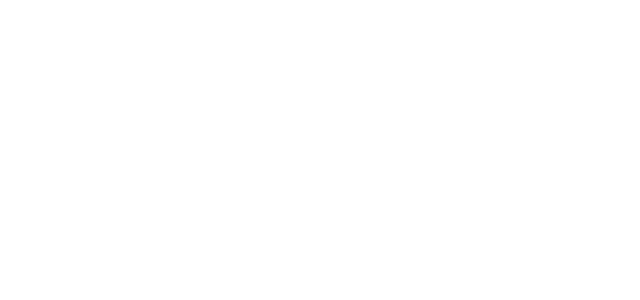
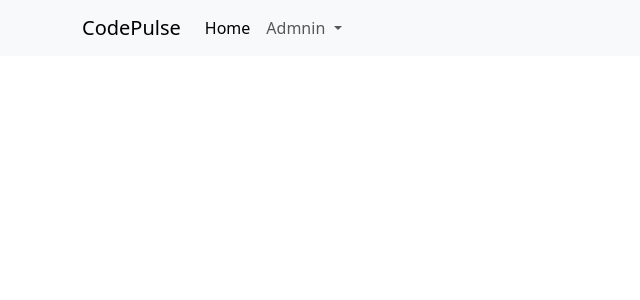
Before and after one commit to leinadbus/FullStackBlog, an Angular app in the folder UI/codepulse/: page / in a window 1280 px wide. Shown: the top 300 px of the page, without its empty margins (0-640 px from the left). Built offline with nearby package versions, Linux system fonts and the light colour scheme.

Commit message:
Added routing to Category list component

```diff
--- a/UI/codepulse/src/app/Core/Components/navbar/navbar.component.html
+++ b/UI/codepulse/src/app/Core/Components/navbar/navbar.component.html
@@ -15,7 +15,7 @@
               Admnin
             </a>
             <ul class="dropdown-menu">
-              <li><a class="dropdown-item" href="#">Categories</a></li>
+              <li><a class="dropdown-item" href="admin/categories">Categories</a></li>
               <!-- <li><a class="dropdown-item" href="#">Another action</a></li>
               <li><hr class="dropdown-divider"></li>
               <li><a class="dropdown-item" href="#">Something else here</a></li> -->
--- a/UI/codepulse/src/app/app-routing.module.ts
+++ b/UI/codepulse/src/app/app-routing.module.ts
@@ -1,7 +1,13 @@
 import { NgModule } from '@angular/core';
 import { RouterModule, Routes } from '@angular/router';
+import { CategoryListComponent } from './Features/Category/category-list/category-list.component';
 
-const routes: Routes = [];
+const routes: Routes = [
+  {
+    path: 'admin/categories',
+    component: CategoryListComponent
+  }
+];
 
 @NgModule({
   imports: [RouterModule.forRoot(routes)],
--- a/UI/codepulse/src/app/app.component.html
+++ b/UI/codepulse/src/app/app.component.html
@@ -1 +1,3 @@
+<app-navbar></app-navbar>
+
 <router-outlet></router-outlet>
```
